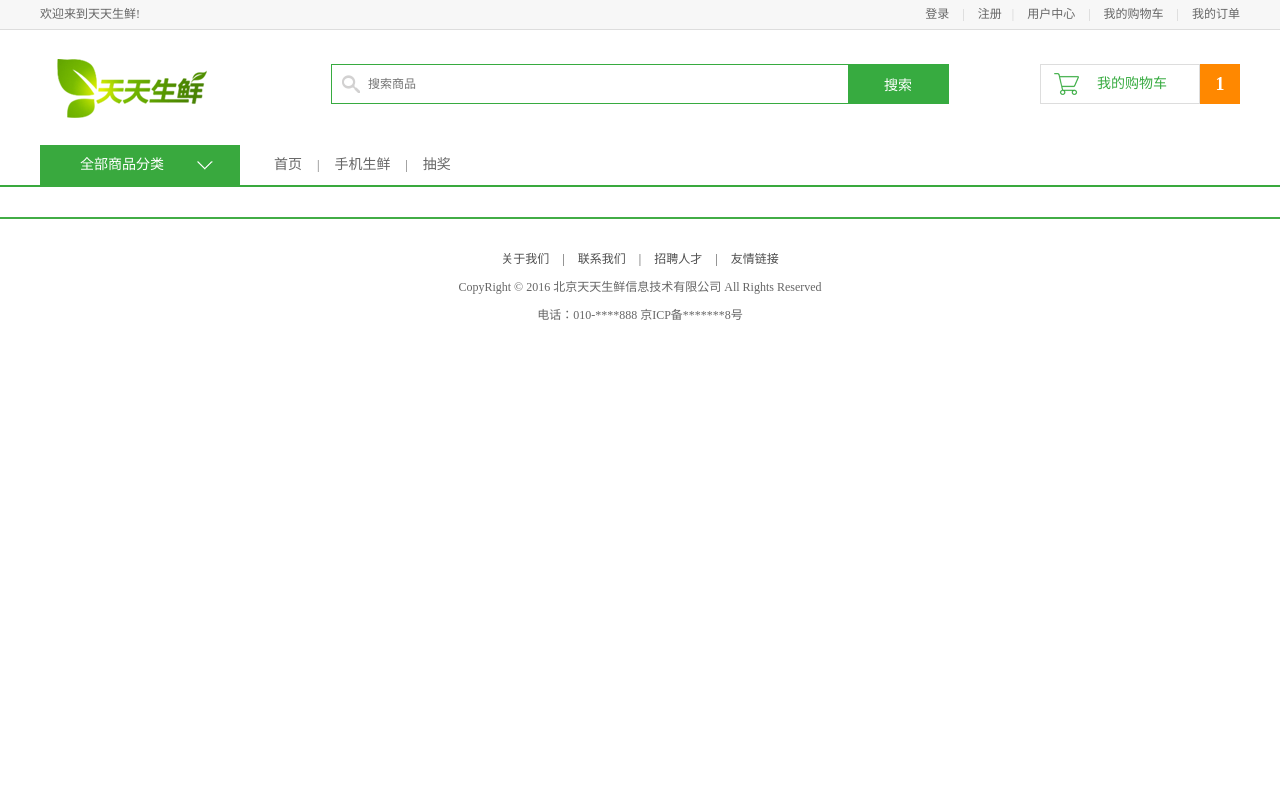
After one commit to Xrongbo/tiantian, a Django app: template dailyfresh/templates/base_detail_list.html in a window 1280 px wide. The commit adds this page. Run offline with Django 3.2, Linux system fonts and the light colour scheme; the template is opened without the code that fills it, so the values that code supplies are empty; parts of the project's set-up code (start-up, migrations or seed data) failed here and were passed over.

Commit message:
模板创建，并修改注册页继承父模板

```diff
--- /dev/null
+++ b/dailyfresh/templates/base.html
@@ -0,0 +1,355 @@
+{# 首页 注册 登录 #}
+
+<!DOCTYPE html PUBLIC "-//W3C//DTD XHTML 1.0 Transitional//EN" "http://www.w3.org/TR/xhtml1/DTD/xhtml1-transitional.dtd">
+<html xmlns="http://www.w3.org/1999/xhtml" xml:lang="en">
+{% load staticfiles %}
+<head>
+	<meta http-equiv="Content-Type" content="text/html;charset=UTF-8">
+            {# 网页标题内容块 #}
+	<title>{% block title %}{% endblock title %}</title>
+	<link rel="stylesheet" type="text/css" href="{% static 'css/reset.css' %}">
+	<link rel="stylesheet" type="text/css" href="{% static 'css/main.css' %}">
+    {# 网页引入文件内容块 #}
+	{% block topfiles %}{% endblock topfiles %}
+</head>
+<body>
+    {# 网页顶部欢迎信息块 #}
+    {% block header_con %}
+	<div class="header_con">
+		<div class="header">
+			<div class="welcome fl">欢迎来到天天生鲜!</div>
+			<div class="fr">
+				<div class="login_info fl">
+					欢迎您：<em>张 山</em>
+				</div>
+				<div class="login_btn fl">
+					<a href="login.html">登录</a>
+					<span>|</span>
+					<a href="register.html">注册</a>
+				</div>
+				<div class="user_link fl">
+					<span>|</span>
+					<a href="user_center_info.html">用户中心</a>
+					<span>|</span>
+					<a href="cart.html">我的购物车</a>
+					<span>|</span>
+					<a href="user_center_order.html">我的订单</a>
+				</div>
+			</div>
+		</div>
+	</div>
+    {% endblock header_con %}
+
+    {# 网页顶部搜索框块 #}
+    {% block search_bar %}
+	<div class="search_bar clearfix">
+		<a href="index.html" class="logo fl"><img src="images/logo.png"></a>
+		<div class="search_con fl">
+			<input type="text" class="input_text fl" name="" placeholder="搜索商品">
+			<input type="button" class="input_btn fr" name="" value="搜索">
+		</div>
+		<div class="guest_cart fr">
+			<a href="#" class="cart_name fl">我的购物车</a>
+			<div class="goods_count fl" id="show_count">1</div>
+		</div>
+	</div>
+    {% endblock search_bar %}
+
+    {# 网页主体内容块 #}
+    {% block body %}
+	<div class="navbar_con">
+		<div class="navbar">
+			<h1 class="fl">全部商品分类</h1>
+			<ul class="navlist fl">
+				<li><a href="">首页</a></li>
+				<li class="interval">|</li>
+				<li><a href="">手机生鲜</a></li>
+				<li class="interval">|</li>
+				<li><a href="">抽奖</a></li>
+			</ul>
+		</div>
+	</div>
+    {
+	<div class="center_con clearfix">
+		<ul class="subnav fl">
+			<li><a href="#model01" class="fruit">新鲜水果</a></li>
+			<li><a href="#model02" class="seafood">海鲜水产</a></li>
+			<li><a href="#model03" class="meet">猪牛羊肉</a></li>
+			<li><a href="#model04" class="egg">禽类蛋品</a></li>
+			<li><a href="#model05" class="vegetables">新鲜蔬菜</a></li>
+			<li><a href="#model06" class="ice">速冻食品</a></li>
+		</ul>
+		<div class="slide fl">
+			<ul class="slide_pics">
+				<li><img src="images/slide.jpg" alt="幻灯片"></li>
+				<li><img src="images/slide02.jpg" alt="幻灯片"></li>
+				<li><img src="images/slide03.jpg" alt="幻灯片"></li>
+				<li><img src="images/slide04.jpg" alt="幻灯片"></li>
+			</ul>
+			<div class="prev"></div>
+			<div class="next"></div>
+			<ul class="points"></ul>
+		</div>
+		<div class="adv fl">
+			<a href="#"><img src="images/adv01.jpg"></a>
+			<a href="#"><img src="images/adv02.jpg"></a>
+		</div>
+	</div>
+
+	<div class="list_model">
+		<div class="list_title clearfix">
+			<h3 class="fl" id="model01">新鲜水果</h3>
+			<div class="subtitle fl">
+				<span>|</span>
+				<a href="#">鲜芒</a>
+				<a href="#">加州提子</a>
+				<a href="#">亚马逊牛油果</a>
+			</div>
+			<a href="#" class="goods_more fr" id="fruit_more">查看更多 ></a>
+		</div>
+
+		<div class="goods_con clearfix">
+			<div class="goods_banner fl"><img src="images/banner01.jpg"></div>
+			<ul class="goods_list fl">
+				<li>
+					<h4><a href="#">草莓</a></h4>
+					<a href="#"><img src="images/goods/goods003.jpg"></a>
+					<div class="prize">¥ 30.00</div>
+				</li>
+				<li>
+					<h4><a href="#">葡萄</a></h4>
+					<a href="#"><img src="images/goods/goods002.jpg"></a>
+					<div class="prize">¥ 5.50</div>
+				</li>
+				<li>
+					<h4><a href="#">柠檬</a></h4>
+					<a href="#"><img src="images/goods/goods001.jpg"></a>
+					<div class="prize">¥ 3.90</div>
+				</li>
+				<li>
+					<h4><a href="#">奇异果</a></h4>
+					<a href="#"><img src="images/goods/goods012.jpg"></a>
+					<div class="prize">¥ 25.80</div>
+				</li>
+			</ul>
+		</div>
+	</div>
+
+	<div class="list_model">
+		<div class="list_title clearfix">
+			<h3 class="fl" id="model02">海鲜水产</h3>
+			<div class="subtitle fl">
+				<span>|</span>
+				<a href="#">河虾</a>
+				<a href="#">扇贝</a>
+			</div>
+			<a href="#" class="goods_more fr">查看更多 ></a>
+		</div>
+
+		<div class="goods_con clearfix">
+			<div class="goods_banner fl"><img src="images/banner02.jpg"></div>
+			<ul class="goods_list fl">
+				<li>
+					<h4><a href="#">青岛野生海捕大青虾</a></h4>
+					<a href="#"><img src="images/goods/goods018.jpg"></a>
+					<div class="prize">¥ 48.00</div>
+				</li>
+				<li>
+					<h4><a href="#">扇贝</a></h4>
+					<a href="#"><img src="images/goods/goods019.jpg"></a>
+					<div class="prize">¥ 46.00</div>
+				</li>
+				<li>
+					<h4><a href="#">冷冻秋刀鱼</a></h4>
+					<a href="#"><img src="images/goods/goods020.jpg"></a>
+					<div class="prize">¥ 19.00</div>
+				</li>
+				<li>
+					<h4><a href="#">基围虾</a></h4>
+					<a href="#"><img src="images/goods/goods021.jpg"></a>
+					<div class="prize">¥ 25.00</div>
+				</li>
+			</ul>
+		</div>
+	</div>
+
+	<div class="list_model">
+		<div class="list_title clearfix">
+			<h3 class="fl" id="model03">猪牛羊肉</h3>
+			<div class="subtitle fl">
+				<span>|</span>
+				<a href="#">鲜芒</a>
+				<a href="#">加州提子</a>
+				<a href="#">亚马逊牛油果</a>
+			</div>
+			<a href="#" class="goods_more fr">查看更多 ></a>
+		</div>
+
+		<div class="goods_con clearfix">
+			<div class="goods_banner fl"><img src="images/banner03.jpg"></div>
+			<ul class="goods_list fl">
+				<li>
+					<h4><a href="#">维多利亚葡萄维多利亚葡萄维多利亚葡萄维多利亚葡萄</a></h4>
+					<a href="#"><img src="images/goods.jpg"></a>
+					<div class="prize">¥ 38.00</div>
+				</li>
+				<li>
+					<h4><a href="#">维多利亚葡萄</a></h4>
+					<a href="#"><img src="images/goods.jpg"></a>
+					<div class="prize">¥ 38.00</div>
+				</li>
+				<li>
+					<h4><a href="#">维多利亚葡萄</a></h4>
+					<a href="#"><img src="images/goods.jpg"></a>
+					<div class="prize">¥ 38.00</div>
+				</li>
+				<li>
+					<h4><a href="#">维多利亚葡萄</a></h4>
+					<a href="#"><img src="images/goods.jpg"></a>
+					<div class="prize">¥ 38.00</div>
+				</li>
+			</ul>
+		</div>
+	</div>
+
+	<div class="list_model">
+		<div class="list_title clearfix">
+			<h3 class="fl" id="model04">禽类蛋品</h3>
+			<div class="subtitle fl">
+				<span>|</span>
+				<a href="#">鲜芒</a>
+				<a href="#">加州提子</a>
+				<a href="#">亚马逊牛油果</a>
+			</div>
+			<a href="#" class="goods_more fr">查看更多 ></a>
+		</div>
+
+		<div class="goods_con clearfix">
+			<div class="goods_banner fl"><img src="images/banner04.jpg"></div>
+			<ul class="goods_list fl">
+				<li>
+					<h4><a href="#">维多利亚葡萄维多利亚葡萄维多利亚葡萄维多利亚葡萄</a></h4>
+					<a href="#"><img src="images/goods.jpg"></a>
+					<div class="prize">¥ 38.00</div>
+				</li>
+				<li>
+					<h4><a href="#">维多利亚葡萄</a></h4>
+					<a href="#"><img src="images/goods.jpg"></a>
+					<div class="prize">¥ 38.00</div>
+				</li>
+				<li>
+					<h4><a href="#">维多利亚葡萄</a></h4>
+					<a href="#"><img src="images/goods.jpg"></a>
+					<div class="prize">¥ 38.00</div>
+				</li>
+				<li>
+					<h4><a href="#">维多利亚葡萄</a></h4>
+					<a href="#"><img src="images/goods.jpg"></a>
+					<div class="prize">¥ 38.00</div>
+				</li>
+			</ul>
+		</div>
+	</div>
+
+	<div class="list_model">
+		<div class="list_title clearfix">
+			<h3 class="fl" id="model05">新鲜蔬菜</h3>
+			<div class="subtitle fl">
+				<span>|</span>
+				<a href="#">鲜芒</a>
+				<a href="#">加州提子</a>
+				<a href="#">亚马逊牛油果</a>
+			</div>
+			<a href="#" class="goods_more fr">查看更多 ></a>
+		</div>
+
+		<div class="goods_con clearfix">
+			<div class="goods_banner fl"><img src="images/banner05.jpg"></div>
+			<ul class="goods_list fl">
+				<li>
+					<h4><a href="#">维多利亚葡萄维多利亚葡萄维多利亚葡萄维多利亚葡萄</a></h4>
+					<a href="#"><img src="images/goods.jpg"></a>
+					<div class="prize">¥ 38.00</div>
+				</li>
+				<li>
+					<h4><a href="#">维多利亚葡萄</a></h4>
+					<a href="#"><img src="images/goods.jpg"></a>
+					<div class="prize">¥ 38.00</div>
+				</li>
+				<li>
+					<h4><a href="#">维多利亚葡萄</a></h4>
+					<a href="#"><img src="images/goods.jpg"></a>
+					<div class="prize">¥ 38.00</div>
+				</li>
+				<li>
+					<h4><a href="#">维多利亚葡萄</a></h4>
+					<a href="#"><img src="images/goods.jpg"></a>
+					<div class="prize">¥ 38.00</div>
+				</li>
+			</ul>
+		</div>
+	</div>
+
+	<div class="list_model">
+		<div class="list_title clearfix">
+			<h3 class="fl" id="model06">速冻食品</h3>
+			<div class="subtitle fl">
+				<span>|</span>
+				<a href="#">鲜芒</a>
+				<a href="#">加州提子</a>
+				<a href="#">亚马逊牛油果</a>
+			</div>
+			<a href="#" class="goods_more fr">查看更多 ></a>
+		</div>
+
+		<div class="goods_con clearfix">
+			<div class="goods_banner fl"><img src="images/banner06.jpg"></div>
+			<ul class="goods_list fl">
+				<li>
+					<h4><a href="#">维多利亚葡萄维多利亚葡萄维多利亚葡萄维多利亚葡萄</a></h4>
+					<a href="#"><img src="images/goods.jpg"></a>
+					<div class="prize">¥ 38.00</div>
+				</li>
+				<li>
+					<h4><a href="#">维多利亚葡萄</a></h4>
+					<a href="#"><img src="images/goods.jpg"></a>
+					<div class="prize">¥ 38.00</div>
+				</li>
+				<li>
+					<h4><a href="#">维多利亚葡萄</a></h4>
+					<a href="#"><img src="images/goods.jpg"></a>
+					<div class="prize">¥ 38.00</div>
+				</li>
+				<li>
+					<h4><a href="#">维多利亚葡萄</a></h4>
+					<a href="#"><img src="images/goods.jpg"></a>
+					<div class="prize">¥ 38.00</div>
+				</li>
+			</ul>
+		</div>
+	</div>
+    {% endblock body %}
+
+    {% block footer %}
+	<div class="footer">
+		<div class="foot_link">
+			<a href="#">关于我们</a>
+			<span>|</span>
+			<a href="#">联系我们</a>
+			<span>|</span>
+			<a href="#">招聘人才</a>
+			<span>|</span>
+			<a href="#">友情链接</a>
+		</div>
+		<p>CopyRight © 2016 北京天天生鲜信息技术有限公司 All Rights Reserved</p>
+		<p>电话：010-****888    京ICP备*******8号</p>
+	</div>
+    {% endblock footer %}
+
+    {# 网页底部html元素块 #}
+    {% block bottom %}{% endblock bottom %}
+
+    {# 网页底部引入文件js #}
+	{% block boottomfiles %}{% endblock boottomfiles %}
+</body>
+</html>
--- /dev/null
+++ b/dailyfresh/templates/base_detail_list.html
@@ -0,0 +1,31 @@
+{# 详情页 列表页 #}
+
+{% extends 'base.html' %}
+
+{% block body %}
+<div class="navbar_con">
+		<div class="navbar clearfix">
+			<div class="subnav_con fl">
+				<h1>全部商品分类</h1>
+				<span></span>
+				<ul class="subnav">
+					<li><a href="#" class="fruit">新鲜水果</a></li>
+					<li><a href="#" class="seafood">海鲜水产</a></li>
+					<li><a href="#" class="meet">猪牛羊肉</a></li>
+					<li><a href="#" class="egg">禽类蛋品</a></li>
+					<li><a href="#" class="vegetables">新鲜蔬菜</a></li>
+					<li><a href="#" class="ice">速冻食品</a></li>
+				</ul>
+			</div>
+			<ul class="navlist fl">
+				<li><a href="">首页</a></li>
+				<li class="interval">|</li>
+				<li><a href="">手机生鲜</a></li>
+				<li class="interval">|</li>
+				<li><a href="">抽奖</a></li>
+			</ul>
+		</div>
+	</div>
+    {# 详情页，列表页主体内容块 #}
+    {% block main_content %}{% endblock main_content %}
+{% endblock body %}
```
Also changed, not shown: dailyfresh/templates/base_no_cart.html (added, +17 -0 lines), dailyfresh/templates/base_user_center.html (added, +18 -0 lines), dailyfresh/templates/register.html (+8 -26 lines).
